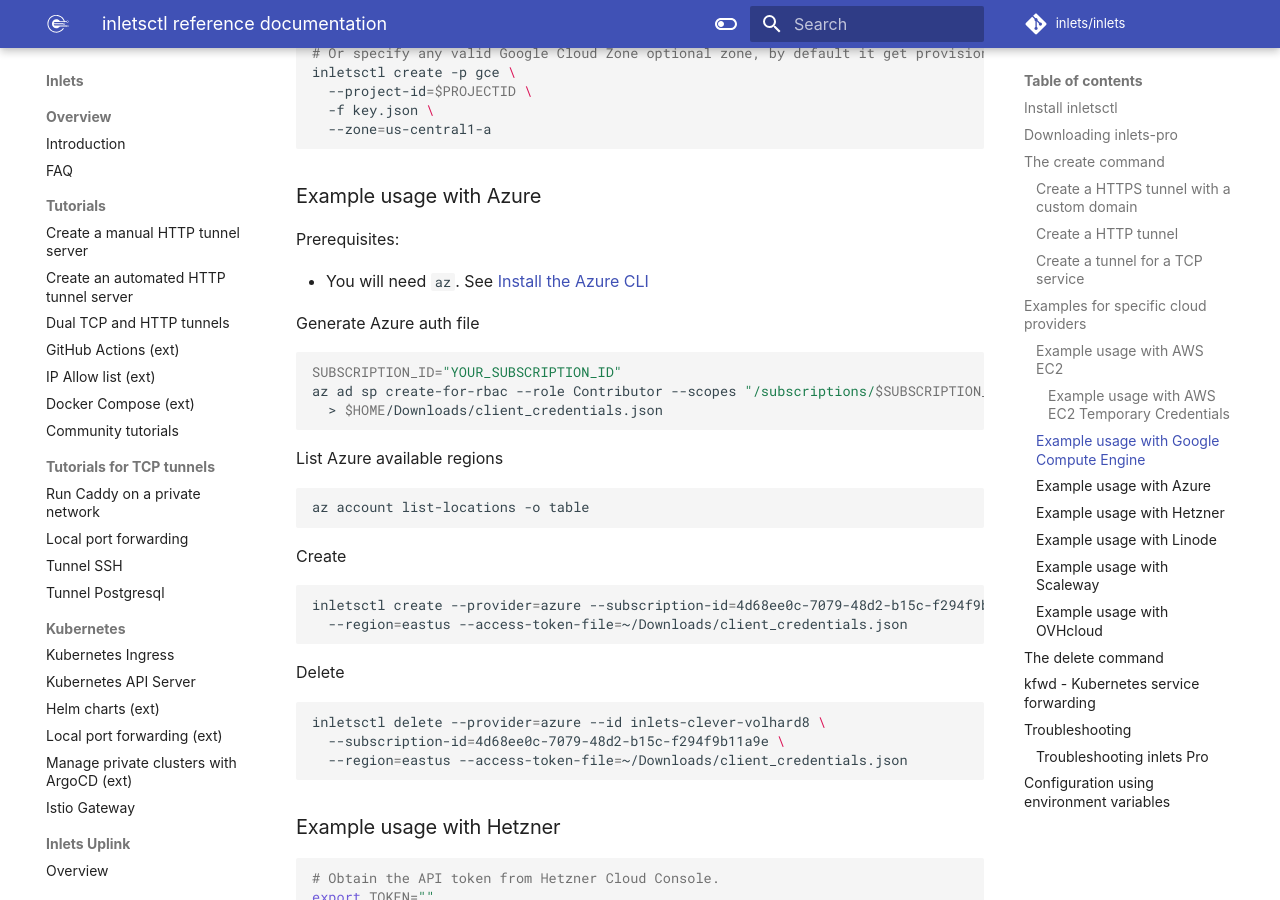
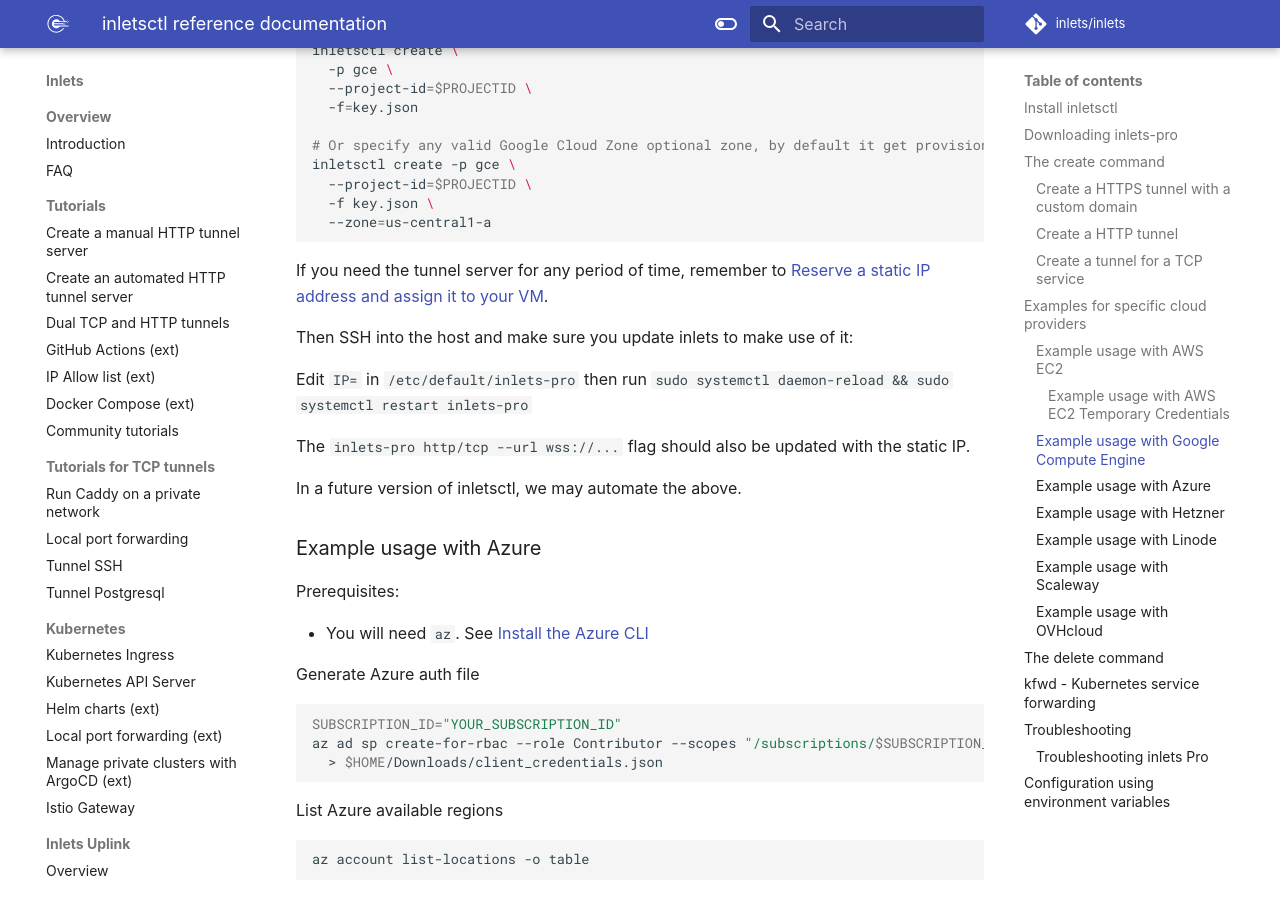
Before and after one commit to inlets/docs.inlets.dev, an MkDocs documentation site: the page built from docs/reference/inletsctl.md, in a window 1280 px wide and 900 px high, scrolled down 9832 px. Built offline with MkDocs 1.6.1 and Material for MkDocs 9.7.7, drawn with Linux system fonts in a browser that asks for light colours; some web fonts are replaced; some of the changed text lies outside the part shown.

Commit message:
Add note on ephemeral IPs for GCE VMs
Signed-off-by: Alex Ellis (OpenFaaS Ltd) <alexellis2@gmail.com>

````diff
--- a/docs/reference/inletsctl.md
+++ b/docs/reference/inletsctl.md
@@ -442,6 +442,8 @@
 
 ### Example usage with Google Compute Engine
 
+Bear in mind that standard GCE VMs are created with an ephemeral IP address, which is subject to change. In order to make your tunnel's address stable, you should [Reserve a static IP address and assign it to your VM](https://cloud.google.com/compute/docs/ip-addresses/reserve-static-external-ip-address). A static IP costs around 2.88 USD / mo.
+
 * One time setup required for a service account key
 
 > It is assumed that you have gcloud installed and configured on your machine.
@@ -495,6 +497,16 @@
   -f key.json \
   --zone=us-central1-a
 ```
+
+If you need the tunnel server for any period of time, remember to [Reserve a static IP address and assign it to your VM](https://cloud.google.com/compute/docs/ip-addresses/reserve-static-external-ip-address).
+
+Then SSH into the host and make sure you update inlets to make use of it:
+
+Edit `IP=` in `/etc/default/inlets-pro` then run `sudo systemctl daemon-reload && sudo systemctl restart inlets-pro`
+
+The `inlets-pro http/tcp --url wss://...` flag should also be updated with the static IP.
+
+In a future version of inletsctl, we may automate the above.
 
 ### Example usage with Azure
 
````
